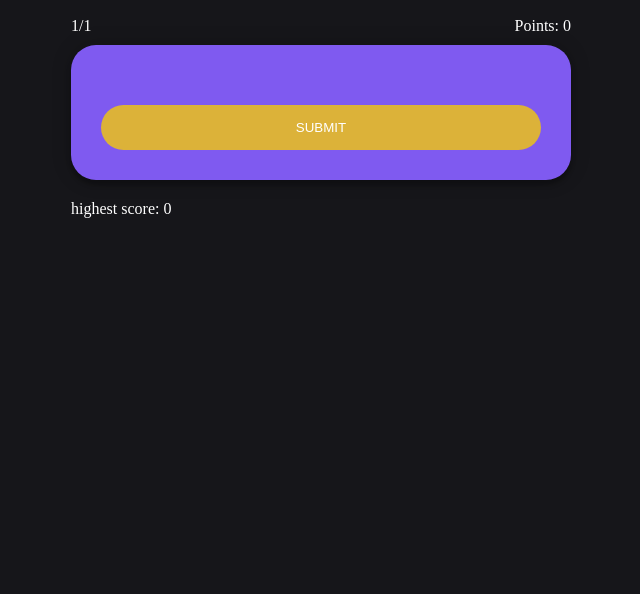
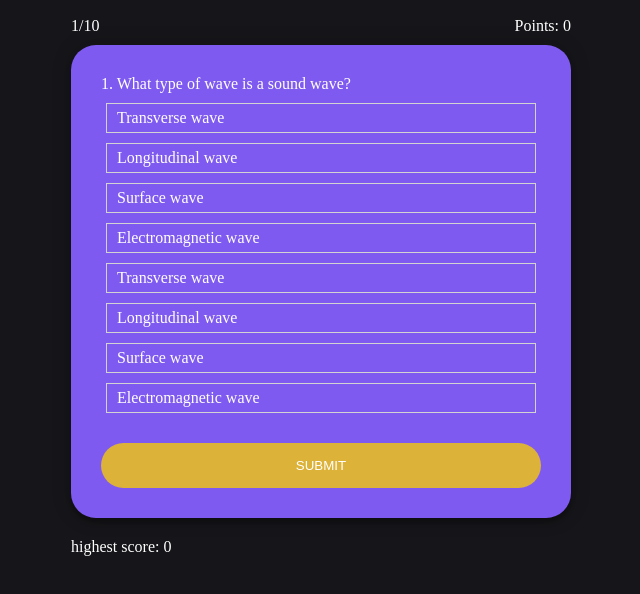
Before and after one commit to kode-cat/idk, a plain HTML site: page quiz-pro.html in a window 1280 px wide. Shown: the part 70-664 px from the top of the page, without its empty margins (319-959 px from the left). Drawn offline with Linux system fonts and the light colour scheme; a web font is replaced by a local one.

Commit message:
Update quiz-pro.html

```diff
--- a/quiz-pro.html
+++ b/quiz-pro.html
@@ -3,7 +3,7 @@
 <head>
     <link rel="stylesheet" href="style.css">
 </head>
-<body>
+<body onload="showQuestions();">
     <h1>Sound PRO Quiz!!</h1>
 
     <!-- Number of questions  -->
@@ -29,6 +29,6 @@
     <div id="high-score-wrap">
       highest score: <span id="high-score">0</span>
     </div>
-    <script src="script-pro.js"></script>
+    <script src="script.js"></script>
 </body>
 </html>
```
